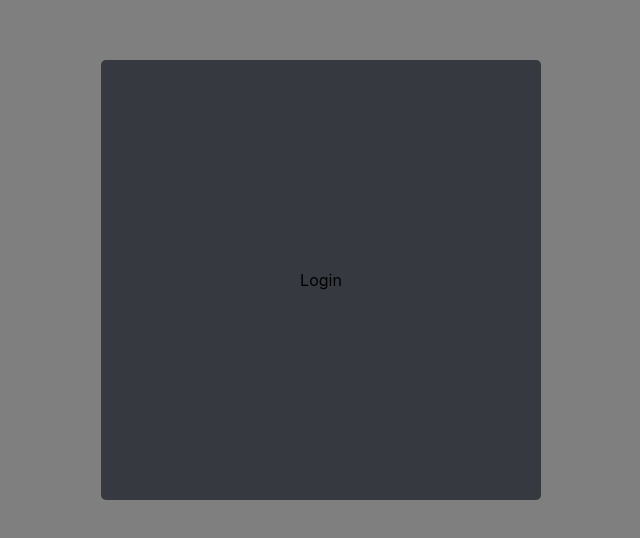
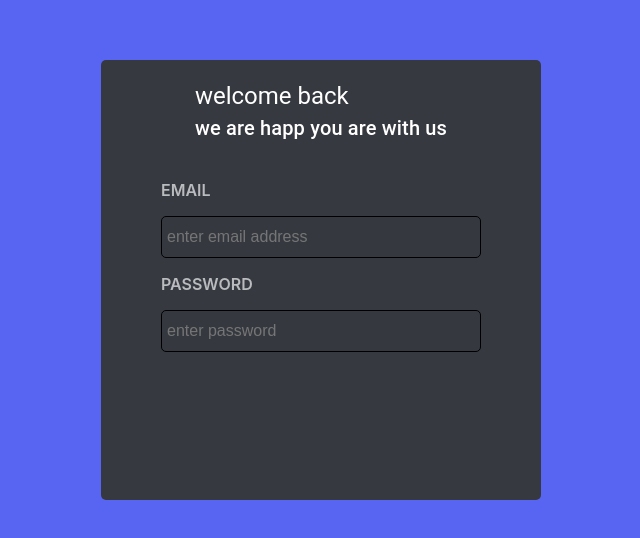
Before and after one commit to smartkelvin123/Discord-clone, a React (Create React App) app in the folder discord-app/: page /login in a window 1280 px wide. Shown: the part 120-658 px from the top of the page, without its empty margins (319-959 px from the left). Built offline with nearby package versions, Linux system fonts and the light colour scheme.

Commit message:
inputpages

```diff
--- /dev/null
+++ b/discord-app/src/authPages/loginPages/loginPageHeader.js
@@ -0,0 +1,27 @@
+import React from "react";
+import { Typography } from "@mui/material";
+
+const LoginPageHeader = () => {
+  return (
+    <div>
+      <Typography
+        variant="h5"
+        sx={{
+          color: "white",
+        }}
+      >
+        welcome back
+      </Typography>
+      <Typography
+        variant="h6"
+        sx={{
+          color: "white",
+        }}
+      >
+        we are happ you are with us
+      </Typography>
+    </div>
+  );
+};
+
+export default LoginPageHeader;
--- /dev/null
+++ b/discord-app/src/authPages/loginPages/loginPageInput.js
@@ -0,0 +1,25 @@
+import React from "react";
+import InputWithLabel from "../../shared/component/inputWithLabel";
+
+const LoginPageInput = ({ email, setEmail, password, setPassword }) => {
+  return (
+    <div>
+      <InputWithLabel
+        value={email}
+        setValue={setEmail}
+        type="text"
+        placeholder="enter email address"
+        label="Email"
+      />
+      <InputWithLabel
+        value={password}
+        setValue={setPassword}
+        type="password"
+        placeholder="enter password"
+        label="Password"
+      />
+    </div>
+  );
+};
+
+export default LoginPageInput;
--- a/discord-app/src/authPages/loginPages/loginPages.js
+++ b/discord-app/src/authPages/loginPages/loginPages.js
@@ -1,10 +1,25 @@
-import React from "react";
+import React, { useState } from "react";
 import AuthBox from "../../shared/component/authBox";
+import LoginPageHeader from "./loginPageHeader";
+import LoginPageInput from "./loginPageInput";
 
 const LoginPage = () => {
+  const [email, setEmail] = useState("");
+  const [password, setPassword] = useState("");
+
   return (
     <div>
-      <AuthBox>Login</AuthBox>
+      <AuthBox>
+        <LoginPageHeader />
+        <div style={{ width: "80%", marginTop: "20px" }}>
+          <LoginPageInput
+            email={email}
+            setEmail={setEmail}
+            password={password}
+            setPassword={setPassword}
+          />
+        </div>
+      </AuthBox>
     </div>
   );
 };
--- a/discord-app/src/shared/component/authBox.js
+++ b/discord-app/src/shared/component/authBox.js
@@ -8,7 +8,7 @@ const BoxWrapper = styled("div")({
   alignItems: "center",
   height: "100vh",
   width: "100%",
-  backgroundColor: "rgba(0,0,0,0.5)",
+  backgroundColor: "#5865f2",
 });
 
 const AuthBox = (props) => {
@@ -24,7 +24,7 @@ const AuthBox = (props) => {
             padding: "20px",
             boxShadow: "0 2px 10px 0 rgb (0 0 0 /20%)",
             display: "flex",
-            justifyContent: "center",
+            justifyContent: "flex-start", // Align items to the start (top)
             alignItems: "center",
             flexDirection: "column",
           }}
--- /dev/null
+++ b/discord-app/src/shared/component/inputWithLabel.js
@@ -0,0 +1,48 @@
+import React from "react";
+import { styled } from "@mui/system";
+
+const Wrapper = styled("div")({
+  display: "flex",
+  justifyContent: "center",
+  flexDirection: "column",
+  width: "100%",
+});
+
+const Label = styled("p")({
+  color: "#b9bbbe",
+  textTransform: "uppercase",
+  fontWeight: "600",
+  fontSize: "16px",
+});
+
+const Input = styled("input")({
+  flexGrow: 1,
+  height: "40px",
+  border: "1px solid black",
+  borderRadius: "5px",
+  color: "#dcddde",
+  background: "#35393f",
+  margin: 0,
+  fontSize: "16px",
+  padding: "0 5px",
+});
+const InputWithLabel = (props) => {
+  const handleChangeValue = (event) => {
+    setValue(event.target.value);
+  };
+
+  const { value, type, setValue, placeholder, label } = props;
+  return (
+    <Wrapper>
+      <Label>{label}</Label>
+      <Input
+        type={type}
+        placeholder={placeholder}
+        value={value}
+        onChange={handleChangeValue}
+      />
+    </Wrapper>
+  );
+};
+
+export default InputWithLabel;
```
